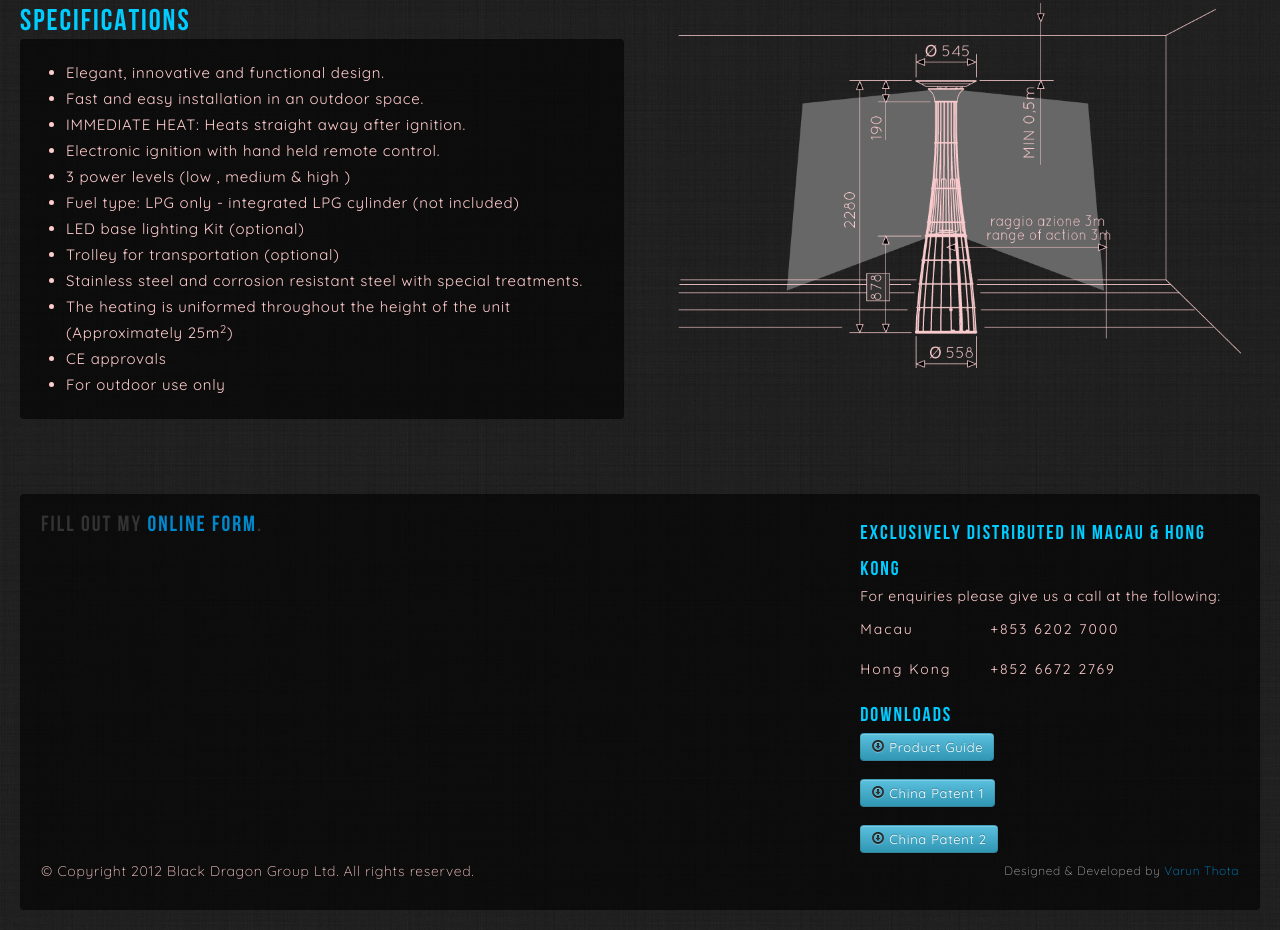
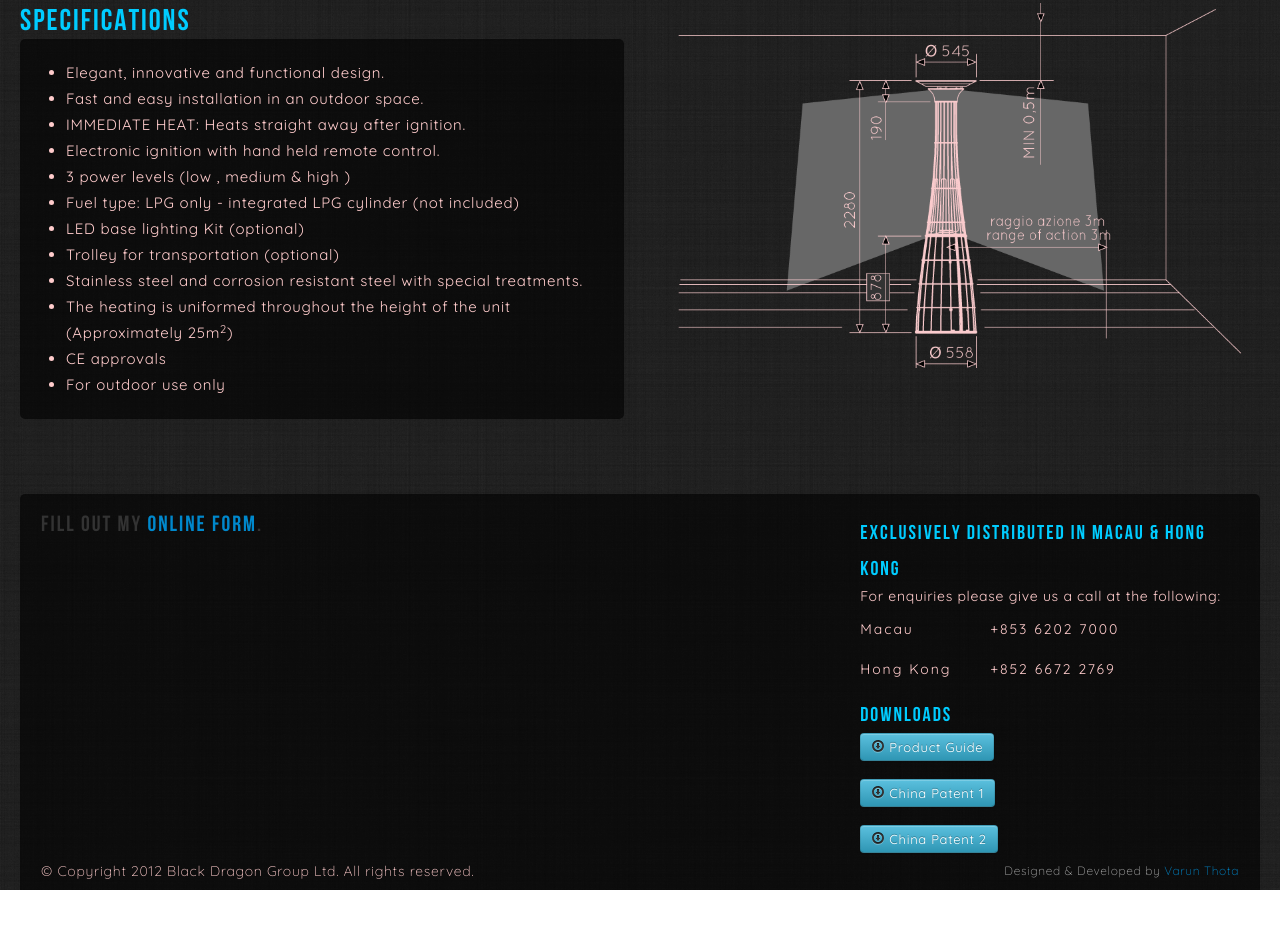
Before and after one commit to vnthota/EcoFire, a plain HTML site: page public/index.html in a window 1280 px wide. Shown: the part 2162-3092 px from the top of the page. After the commit the page ends 3052 px from the top, so only its background shows below. Drawn offline with Linux system fonts and the light colour scheme; a script that the page names is missing.

Commit message:
css updates

```diff
--- a/public/index.html
+++ b/public/index.html
@@ -146,7 +146,7 @@
 	    </div>
    </section>
    <section id="footer">
-	 <div class="well">
+	 <div class="well" id="footer">
 		<div class="row-fluid">
 			<div class="span8">
 				<div id="wufoo-z7x3x5">
--- a/public/stylesheets/style.css
+++ b/public/stylesheets/style.css
@@ -137,3 +137,15 @@ p.pull-right{
 		right: 1195px;
 		top: -8px;
 }
+
+#footer.well{
+	margin-bottom: 0px;
+	padding-bottom: 0px;
+	-webkit-border-radius: 5px;
+	-moz-border-radius: 5px;
+	-moz-border-radius-bottomright: 0px;
+	-moz-border-radius-bottomleft: 0px;
+	border-radius: 5px;
+	border-bottom-right-radius: 0px;
+	border-bottom-left-radius: 0px;
+}
```
Also changed, not shown: public/stylesheets/bootstrap.css.
